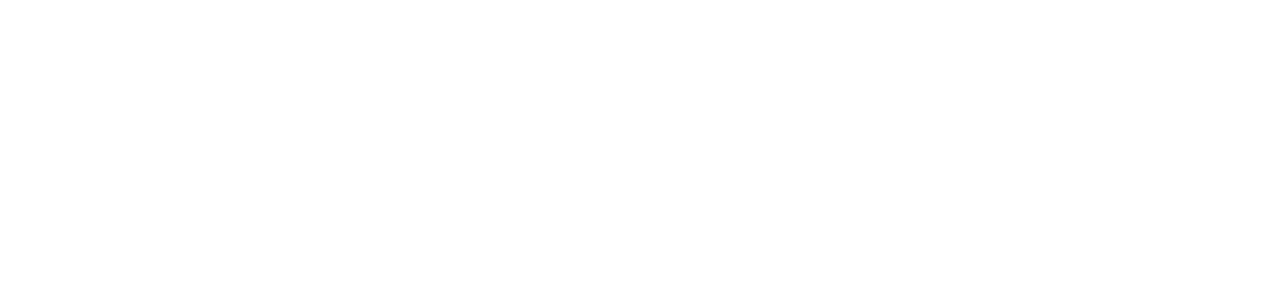
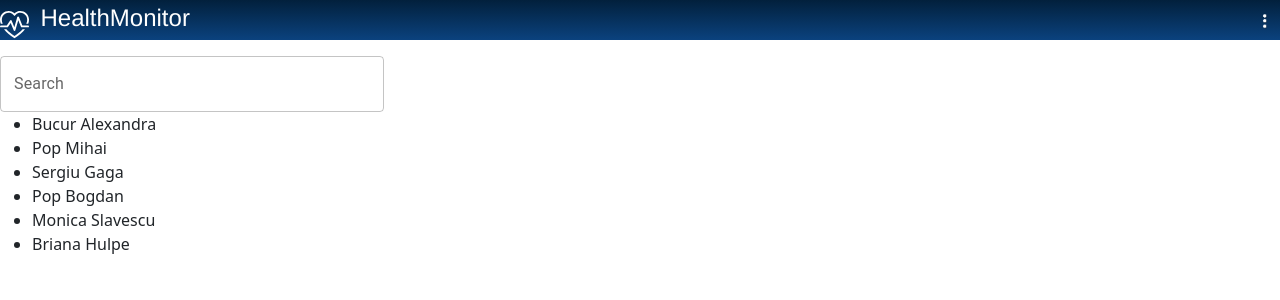
Before and after one commit to bucuralexandra/Health-Monitor, a React (Create React App) app: page /doctor/seeFiles in a window 1280 px wide. Before the commit this address had no page. Shown: the top 300 px of the page. Built offline with nearby package versions, Linux system fonts and the light colour scheme.

Commit message:
see vitals search bar working

```diff
--- a/package.json
+++ b/package.json
@@ -3,6 +3,12 @@
   "version": "0.1.0",
   "private": true,
   "dependencies": {
+    "@emotion/react": "^11.10.5",
+    "@emotion/styled": "^11.10.5",
+    "@mui/icons-material": "^5.11.0",
+    "@mui/lab": "^5.0.0-alpha.114",
+    "@mui/material": "^5.11.3",
+    "@mui/styles": "^5.11.2",
     "@testing-library/jest-dom": "^5.16.5",
     "@testing-library/react": "^13.4.0",
     "@testing-library/user-event": "^13.5.0",
--- a/src/App.css
+++ b/src/App.css
@@ -82,7 +82,6 @@
     text-align: center;
     border-radius: 5px;
     overflow: hidden;
-    margin: 5em auto;
     height: 10em;
     width: 30vw;
 }
@@ -114,7 +113,6 @@
     transform: translate(25px, -15px);
     font-family: 'Bree Serif', serif;
     display: inline-block;
-    background: #ffe6e6;
     border-radius: 5px;
     font-size: 14px;
     padding: 5px;
@@ -140,16 +138,21 @@
 }
 .pendingAppointments
 {
+    margin-top: 1em;
     max-width: 50%;
     width: 50%;
 }
 .approvedAppointments
 {
-    max-width: 50%;
-    width: 50%;
-    border-left: #0b427e;
+    margin-left: 5em;
+    width: 70%;
 }
 .appointment
 {
 margin-top: 2%;
 }
+.search {
+    width : 30%;
+    margin-top: 1em;
+    padding: 0;
+}
--- a/src/App.js
+++ b/src/App.js
@@ -8,6 +8,9 @@
 import NursePage from "./NursePage";
 import DoctorPage from "./DoctorPage";
 import ManageAppointments from "./ManageAppointments";
+import SeeVitals from "./SeeVitals";
+import SeeFiles from "./SeeFiles";
+import PersonalizeAlerts from "./PersonalizeAlerts";
 
 function App() {
 
@@ -19,6 +22,9 @@
                 <Route path="/nurse" element={<NursePage />} />
                 <Route path="/doctor" element={<DoctorPage/>} />
                 <Route path="/doctor/manageAppointments" element={<ManageAppointments/>} />
+                <Route path="/doctor/seeVitals" element={<SeeVitals/>} />
+                <Route path="/doctor/seeFiles" element={<SeeFiles/>} />
+                <Route path="/doctor/alerts" element={<PersonalizeAlerts/>} />
             </Routes>
         </BrowserRouter>
   );
--- a/src/DoctorPage.js
+++ b/src/DoctorPage.js
@@ -20,6 +20,19 @@
         navigate('/doctor/manageAppointments');
     };
 
+    const navigateSeeVitals = () => {
+        navigate('/doctor/seeVitals');
+    };
+
+    const navigateSeeFiles= () => {
+        navigate('/doctor/seeFiles');
+    };
+
+    const navigatePersonalizeAlerts= () => {
+        console.log("Am apasat aici si nu mergeeee pe pagina. UPDATE: merge:)")
+        navigate('/doctor/alerts');
+    };
+
     return (
         <div className="UserPage">
             <Header></Header>
@@ -30,19 +43,20 @@
                         <p className="card-text">Manage Appointments</p>
                     </div>
                 </div>
-                <div className="card" id="nursecard" >
+                {/*Aici am pus nurse card sau doctor card pentru ca au anumite stylinguri si le refolosesc:)*/}
+                <div className="card" id="nursecard" onClick={navigateSeeFiles}>
                     <img className="card-img-top" src={files} alt={files} />
                     <div className="card-body">
                         <p className="card-text">See patients' files</p>
                     </div>
                 </div>
-                <div className="card" id="manageappointments" >
-                    <img className="card-img-top" src={bell} alt={bell} />
+                <div className="card" id="manageappointments"  onClick={navigatePersonalizeAlerts}>
+                    <img className="card-img-top" src={bell} alt={bell}/>
                     <div className="card-body">
                         <p className="card-text">Personalize alerts</p>
                     </div>
                 </div>
-                <div className="card" id="seevitals" >
+                <div className="card" id="seevitals" onClick={navigateSeeVitals}>
                     <img className="card-img-top" src={arrow} alt={arrow} />
                     <div className="card-body">
                         <p className="card-text">See patients' vitals</p>
--- /dev/null
+++ b/src/ListPatients.js
@@ -0,0 +1,25 @@
+import { React } from 'react'
+import data from "./Patients.json"
+
+function ListPatients(props) {
+    //create a new array by filtering the original array
+    const filteredData = data.filter((el) => {
+        //if no input the return the original
+        if (props.input === '') {
+            return el;
+        }
+        //return the item which contains the user input
+        else {
+            return el.name.toLowerCase().includes(props.input)
+        }
+    })
+    return (
+        <ul>
+            {filteredData.map((item) => (
+                <li key={item.id}>{item.name}</li>
+            ))}
+        </ul>
+    )
+}
+
+export default ListPatients;
--- a/src/ManageAppointments.js
+++ b/src/ManageAppointments.js
@@ -6,23 +6,35 @@
 import React, {useEffect, useState} from "react";
 import Calendar from "react-calendar";
 import AppointmentCard from "./AppointmentCard"
+import {Button} from "react-bootstrap";
 
-function ManageAppointments(props) {
+
+function ManageAppointments() {
 
     const [date, setDate] = useState(new Date());
-
-
+    const [isVisible, setIsVisible] = useState(false);
 
     const onDateChange = (newDate) => {
-        setDate(newDate);
-        console.log(newDate);
+        setDate( newDate);
+        console.log("New date:" +newDate);
     }
+
+    const handleVisibility = (e) => {
+        console.log("Button is fucking clicked")
+        setIsVisible(!isVisible);
+    };
+
+    const handleVisibleChange = (e) => {
+        console.log(e);
+    };
+
     return (
-        <div className="MainPage">
+        <div className="AppointmentsPage">
             <Header></Header>
+            <Button onClick={handleVisibility}>Button</Button>
             <Calendar locale="en-GB" onChange={onDateChange}
                       value={date}
-                      showNeighboringMonth={false}/>
+                      onVisibleChange={handleVisibleChange}/>
            <AppointmentCard date={date}/>
         </div>
     );
--- /dev/null
+++ b/src/Patients.json
@@ -0,0 +1,51 @@
+[
+  {
+    "id" : "1",
+    "username" : "abucur",
+    "name" : "Bucur Alexandra",
+    "dateBirth" : "13-05-2000",
+    "alergies" : "none",
+    "recentCondition" : "headache"
+  },
+  {
+    "id" : "2",
+    "username" : "mpop",
+    "name" : "Pop Mihai",
+    "dateBirth" : "23-05-2001",
+    "alergies" : "peanuts, rasberries",
+    "recentCondition" : "CT"
+  },
+  {
+    "id" : "3",
+    "username" : "sgaga",
+    "name" : "Sergiu Gaga",
+    "dateBirth" : "13-05-2000",
+    "alergies" : "none",
+    "recentCondition" : "control"
+  },
+  {
+    "id" : "4",
+    "username" : "bpop",
+    "name" : "Pop Bogdan",
+    "dateBirth" : "13-05-2000",
+    "alergies" : "none",
+    "recentCondition" : "headache"
+  },
+  {
+    "id" : "5",
+    "username" : "mslav",
+    "name" : "Monica Slavescu",
+    "dateBirth" : "09-09-2000",
+    "alergies" : "none",
+    "recentCondition" : "headache"
+  },
+  {
+    "id" : "6",
+    "username" : "bhulpe",
+    "name" : "Briana Hulpe",
+    "dateBirth" : "13-06-2000",
+    "alergies" : "milk",
+    "recentCondition" : "eye stuff"
+  }
+
+]
--- /dev/null
+++ b/src/PersonalizeAlerts.js
@@ -0,0 +1,19 @@
+import './Login.css';
+import Header from "./Header";
+import 'bootstrap/dist/css/bootstrap.min.css';
+import "./App.css"
+import 'react-calendar/dist/Calendar.css';
+import React, {useEffect, useState} from "react";
+
+function PersonalizeAlerts() {
+
+    return (
+        <div className="PersonalizeAlertsPage">
+            <Header></Header>
+        </div>
+    );
+
+}
+
+
+export default PersonalizeAlerts;
--- /dev/null
+++ b/src/SeeFiles.js
@@ -0,0 +1,36 @@
+import './Login.css';
+import Header from "./Header";
+import 'bootstrap/dist/css/bootstrap.min.css';
+import "./App.css"
+import 'react-calendar/dist/Calendar.css';
+import React, {useState} from "react";
+import {TextField} from "@mui/material";
+import ListPatients from "./ListPatients";
+
+function SeeFiles() {
+
+        const [inputText, setInputText] = useState("");
+        let inputHandler = (e) => {
+            //convert input text to lower case
+            var lowerCase = e.target.value.toLowerCase();
+            setInputText(lowerCase);
+        };
+
+        return (
+            <div className="seeFilesPage">
+                <Header/>
+                <div className="search">
+                    <TextField
+                        id="outlined-basic"
+                        onChange={inputHandler}
+                        variant="outlined"
+                        fullWidth
+                        label="Search"
+                    />
+                </div>
+                <ListPatients input={inputText} />
+            </div>
+        );
+}
+
+export default SeeFiles;
--- /dev/null
+++ b/src/SeeVitals.js
@@ -0,0 +1,18 @@
+import './Login.css';
+import Header from "./Header";
+import 'bootstrap/dist/css/bootstrap.min.css';
+import "./App.css"
+import 'react-calendar/dist/Calendar.css';
+import React, {useEffect, useState} from "react";
+
+function SeeVitals() {
+
+    return (
+        <div className="SeeVitalsPage">
+            <Header></Header>
+        </div>
+    );
+
+}
+
+export default SeeVitals;
```
Also changed, not shown: src/AppointmentCard.js (+28 -10 lines), 1 other file (tests, documents, lock files or other folders).
